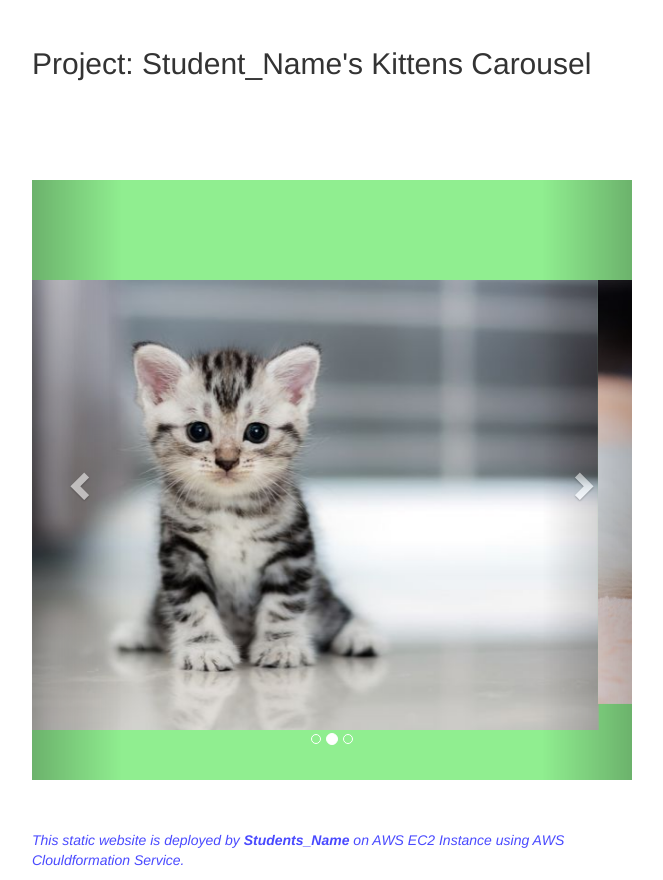
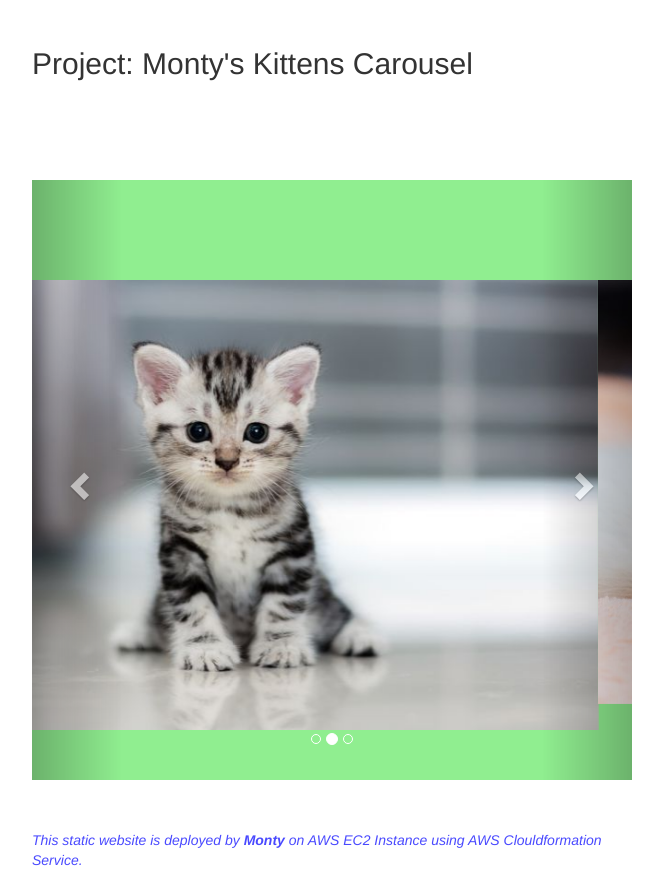
Before and after one commit to melmada2/my-repository-, a plain HTML site: page 101-kittens-carousel-static-website-ec2/static-web/index.html in a window 1280 px wide. Shown: the part 203-1083 px from the top of the page, without its empty margins (308-971 px from the left). Drawn offline with nearby package versions, Linux system fonts and the light colour scheme.

Commit message:
Updating files

```diff
--- a/101-kittens-carousel-static-website-ec2/static-web/index.html
+++ b/101-kittens-carousel-static-website-ec2/static-web/index.html
@@ -45,7 +45,7 @@
 
   <div><img style="width:300px; height:100px" src="https://clarusway.com/wp-content/uploads/2022/12/clarusway-logo-black.png" /></div>
 
-  <h2> Project: Student_Name's Kittens Carousel</h2>
+  <h2> Project: Monty's Kittens Carousel</h2>
 
   <div id="myCarousel" class="carousel slide" data-ride="carousel">
     <!-- Indicators -->
@@ -80,7 +80,7 @@
   </div>
 
 
-  <p class="footnote"><i>This static website is deployed by <b> Students_Name </b> on AWS EC2 Instance using AWS
+  <p class="footnote"><i>This static website is deployed by <b> Monty </b> on AWS EC2 Instance using AWS
       Clouldformation Service.</i></p>
 </body>
 
```
Also changed, not shown: 1 other file.
